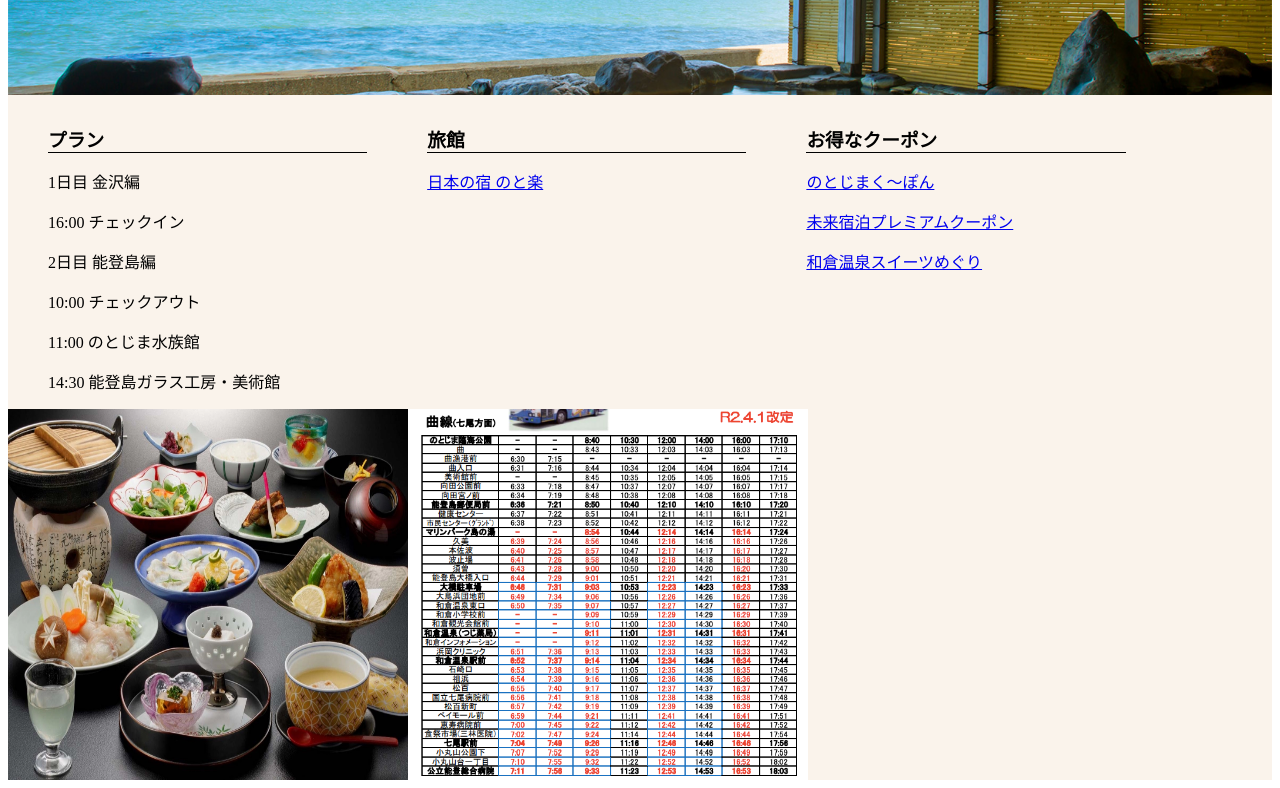
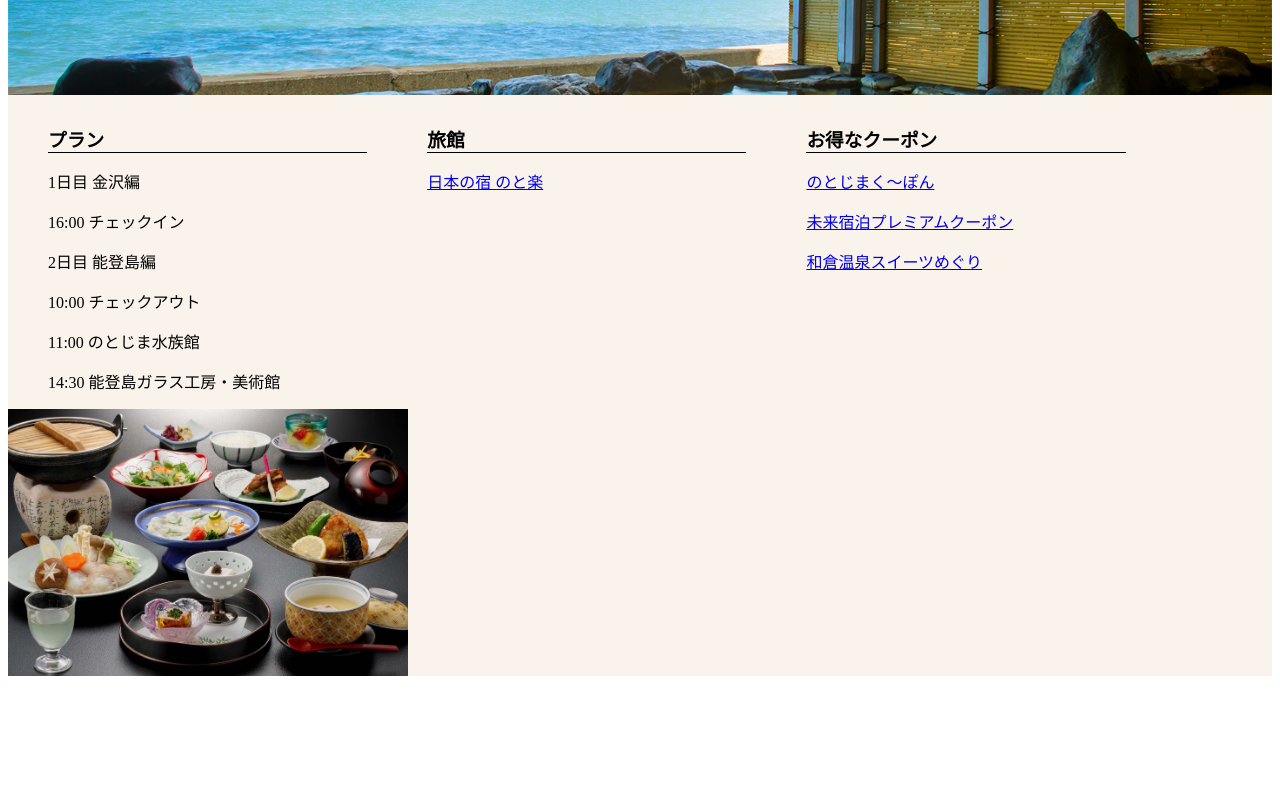
Before and after one commit to aki071880/aki071880.github.io, a plain HTML site: page index.html in a window 1280 px wide. Shown: the part 363-1151 px from the top of the page. After the commit the page ends 1047 px from the top, so only its background shows below. Drawn offline with Linux system fonts and the light colour scheme.

Commit message:
Update index.html

```diff
--- a/index.html
+++ b/index.html
@@ -41,7 +41,6 @@
     </div>
     <div class="img">
       <img class="dish" src="https://github.com/aki071880/aki071880.github.io/blob/main/%E6%96%99%E7%90%86.jpeg?raw=true" alt="">
-      <img class="dya" src="https://github.com/aki071880/aki071880.github.io/blob/main/%E6%99%82%E5%88%BB%E8%A1%A8.png?raw=true" alt="">
     </div>
   </div>
   </div>
```
